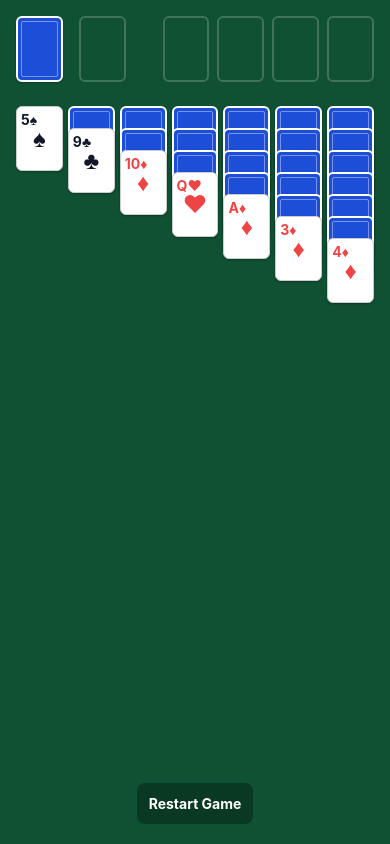
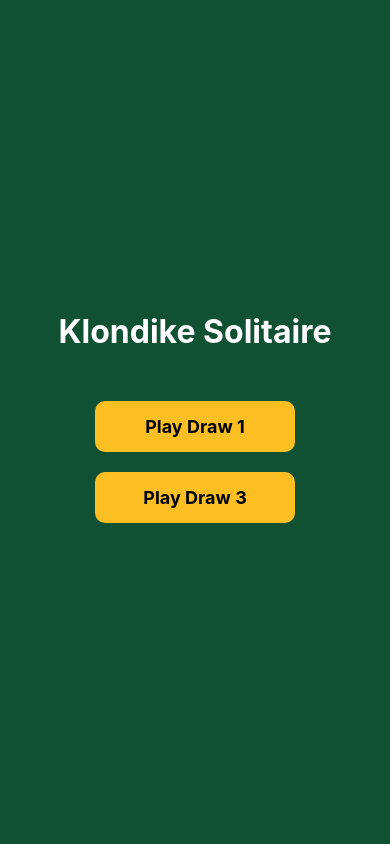
Before and after one commit to johnsac/my-first-app, a React Native app: screen / in a window 390 px wide. Built offline with nearby package versions, Linux system fonts and the light colour scheme.

Commit message:
solitaire v2

```diff
--- a/App.js
+++ b/App.js
@@ -1,5 +1,5 @@
-import React, { useState, useEffect } from 'react';
-import { StyleSheet, Text, View, TouchableOpacity, SafeAreaView, Dimensions, StatusBar, Alert } from 'react-native';
+import React, { useState, useEffect, useRef } from 'react';
+import { StyleSheet, Text, View, TouchableOpacity, SafeAreaView, Dimensions, StatusBar, Alert, PanResponder, Animated } from 'react-native';
 
 const SUITS = ['♠', '♥', '♦', '♣'];
 const VALUES = ['A', '2', '3', '4', '5', '6', '7', '8', '9', '10', 'J', 'Q', 'K'];
@@ -26,24 +26,72 @@ const shuffle = (deck) => {
   return d;
 };
 
+// Global reference to drop zones and move handler for PanResponder access without deep prop drilling
+const dropZones = {};
+let globalAttemptMove = () => false;
+
+const registerDropZone = (type, index, layout) => {
+  dropZones[`${type}-${index}`] = { type, index, layout };
+};
+
 export default function App() {
+  const [gameState, setGameState] = useState('menu'); // menu, playing, won
+  const [drawCount, setDrawCount] = useState(1);
+
   const [stock, setStock] = useState([]);
   const [waste, setWaste] = useState([]);
   const [foundations, setFoundations] = useState([[], [], [], []]);
   const [tableau, setTableau] = useState([[], [], [], [], [], [], []]);
 
-  // selectedCard: { location: 'waste' | 'tableau' | 'foundation', pileIndex: number, cardIndex: number }
-  const [selectedCard, setSelectedCard] = useState(null);
+  const [time, setTime] = useState(0);
+  const [moves, setMoves] = useState(0);
+  const [score, setScore] = useState(0);
 
+  const [history, setHistory] = useState([]);
+  const [hinting, setHinting] = useState(false);
+
+  // Timer
   useEffect(() => {
-    initializeGame();
-  }, []);
+    let interval = null;
+    if (gameState === 'playing') {
+      interval = setInterval(() => {
+        setTime(t => t + 1);
+      }, 1000);
+    } else if (gameState !== 'playing') {
+      clearInterval(interval);
+    }
+    return () => clearInterval(interval);
+  }, [gameState]);
 
-  const initializeGame = () => {
+  const saveHistory = (st = stock, w = waste, f = foundations, t = tableau, sc = score, m = moves) => {
+    const snap = {
+      stock: JSON.stringify(st),
+      waste: JSON.stringify(w),
+      foundations: JSON.stringify(f),
+      tableau: JSON.stringify(t),
+      score: sc,
+      moves: m
+    };
+    setHistory(prev => [...prev, snap]);
+  };
+
+  const handleUndo = () => {
+    if (history.length === 0) return;
+    const lastState = history[history.length - 1];
+    setStock(JSON.parse(lastState.stock));
+    setWaste(JSON.parse(lastState.waste));
+    setFoundations(JSON.parse(lastState.foundations));
+    setTableau(JSON.parse(lastState.tableau));
+    setScore(lastState.score);
+    setMoves(lastState.moves);
+    setHistory(history.slice(0, -1));
+  };
+
+  const initializeGame = (selectedDrawCount = 1) => {
+    setDrawCount(selectedDrawCount);
     const deck = shuffle(createDeck());
     const newTableau = [[], [], [], [], [], [], []];
 
-    // Deal tableau
     for (let i = 0; i < 7; i++) {
       for (let j = i; j < 7; j++) {
         const card = deck.pop();
@@ -56,47 +104,48 @@ export default function App() {
     setStock(deck);
     setWaste([]);
     setFoundations([[], [], [], []]);
-    setSelectedCard(null);
-  };
-
-  const handleStockTap = () => {
-    if (stock.length === 0) {
-      // Recycle waste to stock
-      const recycled = [...waste].reverse().map(c => ({...c, isFaceUp: false}));
-      setStock(recycled);
-      setWaste([]);
-    } else {
-      // Draw one card to waste
-      const newStock = [...stock];
-      const card = newStock.pop();
-      card.isFaceUp = true;
-      setStock(newStock);
-      setWaste([...waste, card]);
-    }
-    setSelectedCard(null);
+    setTime(0);
+    setMoves(0);
+    setScore(0);
+    setHistory([]);
+    setGameState('playing');
   };
 
   const checkWinCondition = (newFoundations) => {
     const isWin = newFoundations.every(f => f.length === 13);
     if (isWin) {
-      Alert.alert("Congratulations!", "You won the game!", [
-        { text: "Play Again", onPress: initializeGame }
-      ]);
+      setGameState('won');
     }
   };
 
-  const attemptMove = (destLocation, destPileIndex) => {
-    if (!selectedCard) return;
+  const handleStockTap = () => {
+    saveHistory(stock, waste, foundations, tableau, score, moves);
+    setMoves(m => m + 1);
 
-    const { location: srcLocation, pileIndex: srcPileIndex, cardIndex: srcCardIndex } = selectedCard;
+    if (stock.length === 0) {
+      const recycled = [...waste].reverse().map(c => ({...c, isFaceUp: false}));
+      setStock(recycled);
+      setWaste([]);
+      setScore(s => Math.max(0, s - 100));
+    } else {
+      const newStock = [...stock];
+      const newWaste = [...waste];
+      const limit = Math.min(drawCount, newStock.length);
 
-    // Can't move to the same place we selected from
-    if (srcLocation === destLocation && srcPileIndex === destPileIndex) {
-      setSelectedCard(null);
-      return;
+      for(let i=0; i<limit; i++) {
+        const card = newStock.pop();
+        card.isFaceUp = true;
+        newWaste.push(card);
+      }
+
+      setStock(newStock);
+      setWaste(newWaste);
     }
+  };
 
-    // Get the moving cards
+  const attemptMove = (srcLocation, srcPileIndex, srcCardIndex, destLocation, destPileIndex) => {
+    if (srcLocation === destLocation && srcPileIndex === destPileIndex) return false;
+
     let movingCards = [];
     if (srcLocation === 'waste') {
       movingCards = [waste[waste.length - 1]];
@@ -106,18 +155,16 @@ export default function App() {
       movingCards = [foundations[srcPileIndex][foundations[srcPileIndex].length - 1]];
     }
 
-    if (movingCards.length === 0) return;
+    if (!movingCards || movingCards.length === 0 || !movingCards[0]) return false;
     const baseCard = movingCards[0];
 
     let isValidMove = false;
+    let newFoundations = [...foundations];
+    let newTableau = [...tableau];
+    let scoreChange = 0;
 
-    // Validate move to foundation
     if (destLocation === 'foundation') {
-      if (movingCards.length > 1) {
-        setSelectedCard(null);
-        return; // Can only move one card to foundation
-      }
-
+      if (movingCards.length > 1) return false;
       const targetPile = foundations[destPileIndex];
       if (targetPile.length === 0) {
         isValidMove = baseCard.value === 'A';
@@ -127,14 +174,11 @@ export default function App() {
       }
 
       if (isValidMove) {
-        const newFoundations = [...foundations];
         newFoundations[destPileIndex] = [...newFoundations[destPileIndex], baseCard];
-        setFoundations(newFoundations);
-        checkWinCondition(newFoundations);
+        if (srcLocation === 'tableau') scoreChange = 10;
+        if (srcLocation === 'waste') scoreChange = 15;
       }
-    }
-    // Validate move to tableau
-    else if (destLocation === 'tableau') {
+    } else if (destLocation === 'tableau') {
       const targetPile = tableau[destPileIndex];
       if (targetPile.length === 0) {
         isValidMove = baseCard.value === 'K';
@@ -144,115 +188,115 @@ export default function App() {
       }
 
       if (isValidMove) {
-        const newTableau = [...tableau];
         newTableau[destPileIndex] = [...newTableau[destPileIndex], ...movingCards];
-        setTableau(newTableau);
+        if (srcLocation === 'waste') scoreChange = 5;
+        if (srcLocation === 'foundation') scoreChange = -15;
       }
     }
 
     if (isValidMove) {
-      // Remove from source
+      saveHistory(stock, waste, foundations, tableau, score, moves);
+      setMoves(m => m + 1);
+      setScore(s => Math.max(0, s + scoreChange));
+
       if (srcLocation === 'waste') {
         const newWaste = [...waste];
         newWaste.pop();
         setWaste(newWaste);
       } else if (srcLocation === 'tableau') {
-        const newTableau = [...tableau];
         newTableau[srcPileIndex] = newTableau[srcPileIndex].slice(0, srcCardIndex);
-        // Auto flip revealed card
-        if (newTableau[srcPileIndex].length > 0) {
+        if (newTableau[srcPileIndex].length > 0 && !newTableau[srcPileIndex][newTableau[srcPileIndex].length - 1].isFaceUp) {
           newTableau[srcPileIndex][newTableau[srcPileIndex].length - 1].isFaceUp = true;
+          setScore(s => s + 5);
         }
-        setTableau(newTableau);
       } else if (srcLocation === 'foundation') {
-        const newFoundations = [...foundations];
         newFoundations[srcPileIndex].pop();
-        setFoundations(newFoundations);
       }
+
+      setTableau(newTableau);
+      setFoundations(newFoundations);
+      if (destLocation === 'foundation') checkWinCondition(newFoundations);
+      return true;
     }
-
-    setSelectedCard(null);
+    return false;
   };
 
-  const handleWasteTap = () => {
-    if (waste.length === 0) return;
+  // Wire up global attempt move
+  globalAttemptMove = attemptMove;
 
-    if (selectedCard && selectedCard.location === 'waste') {
-      setSelectedCard(null); // Deselect
-    } else if (selectedCard) {
-      setSelectedCard(null); // Invalid move to waste
-    } else {
-      setSelectedCard({ location: 'waste', pileIndex: 0, cardIndex: waste.length - 1 });
-    }
+  const handleHint = () => {
+    setHinting(true);
+    setTimeout(() => setHinting(false), 800);
   };
 
-  const handleFoundationTap = (pileIndex) => {
-    if (selectedCard) {
-      attemptMove('foundation', pileIndex);
-    } else if (foundations[pileIndex].length > 0) {
-      setSelectedCard({ location: 'foundation', pileIndex, cardIndex: foundations[pileIndex].length - 1 });
-    }
+  const formatTime = (seconds) => {
+    const m = Math.floor(seconds / 60);
+    const s = seconds % 60;
+    return `${m}:${s < 10 ? '0' : ''}${s}`;
   };
 
-  const handleTableauTap = (pileIndex, cardIndex, card) => {
-    if (selectedCard) {
-      attemptMove('tableau', pileIndex);
-    } else {
-      // Only allow selecting face up cards
-      if (card && card.isFaceUp) {
-        setSelectedCard({ location: 'tableau', pileIndex, cardIndex });
-      } else if (tableau[pileIndex].length === 0) {
-        // Tapped empty pile when trying to move a king - wait, attemptMove handles this if selectedCard was true.
-        // If no selectedCard, tapping empty pile does nothing.
-      }
-    }
-  };
+  if (gameState === 'menu') {
+    return (
+      <SafeAreaView style={styles.menuContainer}>
+        <StatusBar barStyle="light-content" />
+        <Text style={styles.menuTitle}>Klondike Solitaire</Text>
+        <TouchableOpacity style={styles.menuButton} onPress={() => initializeGame(1)}>
+          <Text style={styles.menuButtonText}>Play Draw 1</Text>
+        </TouchableOpacity>
+        <TouchableOpacity style={styles.menuButton} onPress={() => initializeGame(3)}>
+          <Text style={styles.menuButtonText}>Play Draw 3</Text>
+        </TouchableOpacity>
+      </SafeAreaView>
+    );
+  }
 
-  const isSelected = (location, pileIndex, cardIndex) => {
-    if (!selectedCard) return false;
-    if (location === 'tableau') {
-      return selectedCard.location === location && selectedCard.pileIndex === pileIndex && cardIndex >= selectedCard.cardIndex;
-    }
-    return selectedCard.location === location && selectedCard.pileIndex === pileIndex && selectedCard.cardIndex === cardIndex;
-  };
-
-  const renderCard = (card, location, pileIndex, cardIndex, style = {}) => {
-    if (!card) {
-      // Empty slot
-      return (
-        <View style={[styles.cardSlot, style]}>
-        </View>
-      );
-    }
-
-    const selected = isSelected(location, pileIndex, cardIndex);
-
-    if (!card.isFaceUp) {
-      return (
-        <View style={[styles.card, styles.cardBack, style, selected && styles.cardSelected]}>
-          <View style={styles.cardBackPattern} />
-        </View>
-      );
-    }
-
-    const color = isRed(card.suit) ? '#ef4444' : '#111827';
-
+  if (gameState === 'won') {
     return (
-      <View style={[styles.card, style, selected && styles.cardSelected]}>
-        <Text style={[styles.cardValueTop, { color }]}>{card.value}{card.suit}</Text>
-        <Text style={[styles.cardSuitCenter, { color }]}>{card.suit}</Text>
-      </View>
+      <SafeAreaView style={styles.menuContainer}>
+        <StatusBar barStyle="light-content" />
+        <Text style={styles.menuTitle}>You Won!</Text>
+        <Text style={styles.winStats}>Score: {score}</Text>
+        <Text style={styles.winStats}>Time: {formatTime(time)}</Text>
+        <Text style={styles.winStats}>Moves: {moves}</Text>
+        <TouchableOpacity style={[styles.menuButton, {marginTop: 40}]} onPress={() => setGameState('menu')}>
+          <Text style={styles.menuButtonText}>Main Menu</Text>
+        </TouchableOpacity>
+      </SafeAreaView>
     );
-  };
+  }
 
   return (
     <SafeAreaView style={styles.container}>
       <StatusBar barStyle="light-content" />
 
-      {/* Top row: Stock, Waste, spacer, Foundations */}
+      {/* Header */}
+      <View style={styles.header}>
+        <Text style={styles.headerText}>Score: {score}</Text>
+        <Text style={styles.headerText}>Time: {formatTime(time)}</Text>
+        <Text style={styles.headerText}>Moves: {moves}</Text>
+      </View>
+
+      {/* Top row: Foundations (Left), Stock/Waste (Right) */}
       <View style={styles.topRow}>
+        <View style={styles.foundationsContainer}>
+          {foundations.map((f, index) => (
+            <DroppablePile key={`f-${index}`} type="foundation" index={index} cards={f} hinting={hinting} />
+          ))}
+        </View>
+
         <View style={styles.stockWasteContainer}>
-          <TouchableOpacity onPress={handleStockTap} activeOpacity={0.8}>
+          <View style={styles.wasteContainer}>
+            {waste.length > 0 && (
+              <DraggableCard
+                card={waste[waste.length - 1]}
+                location="waste"
+                pileIndex={0}
+                cardIndex={waste.length - 1}
+                hinting={hinting}
+              />
+            )}
+          </View>
+          <TouchableOpacity onPress={handleStockTap} activeOpacity={0.8} style={styles.stockContainer}>
             {stock.length > 0 ? (
               <View style={[styles.card, styles.cardBack]}>
                 <View style={styles.cardBackPattern} />
@@ -263,171 +307,172 @@ export default function App() {
               </View>
             )}
           </TouchableOpacity>
-
-          <TouchableOpacity onPress={handleWasteTap} activeOpacity={0.8} style={styles.wasteContainer}>
-            {waste.length > 0 ? renderCard(waste[waste.length - 1], 'waste', 0, waste.length - 1) : renderCard(null)}
-          </TouchableOpacity>
-        </View>
-
-        <View style={styles.foundationsContainer}>
-          {foundations.map((f, index) => (
-            <TouchableOpacity key={`f-${index}`} onPress={() => handleFoundationTap(index)} activeOpacity={0.8} style={styles.foundationPile}>
-              {f.length > 0 ? renderCard(f[f.length - 1], 'foundation', index, f.length - 1) : renderCard(null)}
-            </TouchableOpacity>
-          ))}
         </View>
       </View>
 
       {/* Main Tableau */}
       <View style={styles.tableauContainer}>
         {tableau.map((pile, pileIndex) => (
-          <TouchableOpacity
-            key={`t-${pileIndex}`}
-            style={styles.tableauColumn}
-            activeOpacity={1}
-            onPress={() => {
-              if (pile.length === 0) {
-                handleTableauTap(pileIndex, -1, null);
-              } else {
-                handleTableauTap(pileIndex, pile.length - 1, pile[pile.length - 1]); // fallback if tapped below cards
-              }
-            }}
-          >
-            {pile.length === 0 && renderCard(null)}
-            {pile.map((card, cardIndex) => (
-              <TouchableOpacity
-                key={card.id}
-                style={[styles.tableauCardWrapper, { top: cardIndex * 22 }]}
-                activeOpacity={0.9}
-                onPress={(e) => {
-                  e.stopPropagation();
-                  handleTableauTap(pileIndex, cardIndex, card);
-                }}
-              >
-                {renderCard(card, 'tableau', pileIndex, cardIndex)}
-              </TouchableOpacity>
-            ))}
-          </TouchableOpacity>
+          <DroppablePile key={`t-${pileIndex}`} type="tableau" index={pileIndex} cards={pile} isTableau={true} hinting={hinting} />
         ))}
       </View>
 
-      <TouchableOpacity style={styles.restartButton} onPress={initializeGame}>
-        <Text style={styles.restartText}>Restart Game</Text>
-      </TouchableOpacity>
-
+      {/* Action Bar */}
+      <View style={styles.actionBar}>
+        <TouchableOpacity style={[styles.actionButton, history.length === 0 && {opacity: 0.5}]} onPress={handleUndo} disabled={history.length === 0}>
+          <Text style={styles.actionText}>Undo</Text>
+        </TouchableOpacity>
+        <TouchableOpacity style={styles.actionButton} onPress={handleHint}>
+          <Text style={styles.actionText}>Hint</Text>
+        </TouchableOpacity>
+        <TouchableOpacity style={styles.actionButton} onPress={() => setGameState('menu')}>
+          <Text style={styles.actionText}>Menu</Text>
+        </TouchableOpacity>
+      </View>
     </SafeAreaView>
   );
 }
 
+const DroppablePile = ({ type, index, cards, isTableau, hinting }) => {
+  const handleLayout = (e) => {
+    e.target.measure((x, y, width, height, pageX, pageY) => {
+      registerDropZone(type, index, { x: pageX, y: pageY, width, height: isTableau ? Math.max(height, cardHeight * 3) : height });
+    });
+  };
+
+  return (
+    <View style={isTableau ? styles.tableauColumn : styles.foundationPile} onLayout={handleLayout} collapsable={false}>
+      {cards.length === 0 && <View style={[styles.cardSlot, hinting && type==='foundation' && styles.hintGlow]} />}
+      {cards.map((card, cardIndex) => {
+        const isMovable = card.isFaceUp;
+        return (
+          <View key={card.id} style={isTableau ? [styles.tableauCardWrapper, { top: cardIndex * 22 }] : styles.foundationCardWrapper}>
+            {isMovable ? (
+              <DraggableCard
+                card={card}
+                location={type}
+                pileIndex={index}
+                cardIndex={cardIndex}
+                hinting={hinting}
+                movingCards={isTableau ? cards.slice(cardIndex) : [card]}
+                isTableau={isTableau}
+              />
+            ) : (
+              <CardDisplay card={card} />
+            )}
+          </View>
+        );
+      })}
+    </View>
+  );
+};
+
+const DraggableCard = ({ card, location, pileIndex, cardIndex, movingCards = [], isTableau, hinting }) => {
+  const pan = useRef(new Animated.ValueXY()).current;
+  const [isDragging, setIsDragging] = useState(false);
+
+  const panResponder = useRef(
+    PanResponder.create({
+      onStartShouldSetPanResponder: () => true,
+      onMoveShouldSetPanResponder: () => true,
+      onPanResponderGrant: () => {
+        setIsDragging(true);
+        pan.setOffset({ x: pan.x._value, y: pan.y._value });
+        pan.setValue({ x: 0, y: 0 });
+      },
+      onPanResponderMove: Animated.event([null, { dx: pan.x, dy: pan.y }], { useNativeDriver: false }),
+      onPanResponderRelease: (e, gesture) => {
+        setIsDragging(false);
+        pan.flattenOffset();
+
+        let droppedOn = null;
+        for (const key in dropZones) {
+          const zone = dropZones[key];
+          if (
+            gesture.moveX >= zone.layout.x && gesture.moveX <= zone.layout.x + zone.layout.width &&
+            gesture.moveY >= zone.layout.y && gesture.moveY <= zone.layout.y + zone.layout.height
+          ) {
+            droppedOn = zone;
+            break;
+          }
+        }
+
+        let moved = false;
+        if (droppedOn) {
+          moved = globalAttemptMove(location, pileIndex, cardIndex, droppedOn.type, droppedOn.index);
+        }
+
+        if (!moved) {
+          Animated.spring(pan, { toValue: { x: 0, y: 0 }, useNativeDriver: false, friction: 5 }).start();
+        }
+      }
+    })
+  ).current;
+
+  const renderedCards = movingCards.length > 0 ? movingCards : [card];
+
+  return (
+    <Animated.View {...panResponder.panHandlers} style={[pan.getLayout(), { zIndex: isDragging ? 999 : 1 }]}>
+      {renderedCards.map((c, i) => (
+        <View key={c.id} style={i > 0 ? { position: 'absolute', top: i * 22, left: 0 } : {}}>
+          <CardDisplay card={c} isDragging={isDragging && i===0} hinting={hinting} />
+        </View>
+      ))}
+    </Animated.View>
+  );
+};
+
+const CardDisplay = ({ card, isDragging, hinting }) => {
+  if (!card) return null;
+  if (!card.isFaceUp) {
+    return (
+      <View style={[styles.card, styles.cardBack]}>
+        <View style={styles.cardBackPattern} />
+      </View>
+    );
+  }
+  const color = isRed(card.suit) ? '#ef4444' : '#111827';
+  return (
+    <View style={[styles.card, isDragging && styles.cardDragging, hinting && styles.hintGlow]}>
+      <Text style={[styles.cardValueTop, { color }]}>{card.value}{card.suit}</Text>
+      <Text style={[styles.cardSuitCenter, { color }]}>{card.suit}</Text>
+    </View>
+  );
+};
+
 const windowWidth = Dimensions.get('window').width;
-const cardWidth = (windowWidth - 32 - 30) / 7; // padding, gaps
+const cardWidth = (windowWidth - 32 - 30) / 7;
 const cardHeight = cardWidth * 1.4;
 
 const styles = StyleSheet.create({
-  container: {
-    flex: 1,
-    backgroundColor: '#0f5132', // Classic green felt
-  },
-  topRow: {
-    flexDirection: 'row',
-    justifyContent: 'space-between',
-    paddingHorizontal: 16,
-    paddingTop: 16,
-    marginBottom: 24,
-    zIndex: 10,
-  },
-  stockWasteContainer: {
-    flexDirection: 'row',
-    gap: 8,
-  },
-  wasteContainer: {
-    marginLeft: 8,
-  },
-  foundationsContainer: {
-    flexDirection: 'row',
-    gap: 8,
-  },
-  foundationPile: {
-  },
-  recycleIcon: {
-    fontSize: 24,
-    color: 'rgba(255,255,255,0.3)',
-  },
-  tableauContainer: {
-    flex: 1,
-    flexDirection: 'row',
-    justifyContent: 'space-between',
-    paddingHorizontal: 16,
-  },
-  tableauColumn: {
-    width: cardWidth,
-    minHeight: cardHeight, // Allows tapping empty columns
-  },
-  tableauCardWrapper: {
-    position: 'absolute',
-    left: 0,
-    right: 0,
-  },
-  cardSlot: {
-    width: cardWidth,
-    height: cardHeight,
-    borderWidth: 2,
-    borderColor: 'rgba(255, 255, 255, 0.2)',
-    borderRadius: 6,
-    alignItems: 'center',
-    justifyContent: 'center',
-  },
-  card: {
-    width: cardWidth,
-    height: cardHeight,
-    backgroundColor: '#fff',
-    borderRadius: 6,
-    borderWidth: 1,
-    borderColor: '#ccc',
-    padding: 4,
-    shadowColor: '#000',
-    shadowOffset: { width: 0, height: 1 },
-    shadowOpacity: 0.3,
-    shadowRadius: 2,
-    elevation: 3,
-  },
-  cardBack: {
-    backgroundColor: '#1d4ed8', // Blue back
-    borderColor: '#fff',
-    borderWidth: 2,
-    padding: 3,
-  },
-  cardBackPattern: {
-    flex: 1,
-    borderWidth: 1,
-    borderColor: 'rgba(255,255,255,0.4)',
-    borderRadius: 2,
-  },
-  cardSelected: {
-    borderColor: '#fbbf24', // Yellow highlight
-    borderWidth: 3,
-    transform: [{ scale: 1.05 }],
-    shadowOpacity: 0.5,
-    shadowRadius: 4,
-  },
-  cardValueTop: {
-    fontSize: 14,
-    fontWeight: 'bold',
-  },
-  cardSuitCenter: {
-    fontSize: 24,
-    textAlign: 'center',
-    marginTop: -4,
-  },
-  restartButton: {
-    alignSelf: 'center',
-    padding: 12,
-    marginBottom: 20,
-    backgroundColor: 'rgba(0,0,0,0.3)',
-    borderRadius: 8,
-  },
-  restartText: {
-    color: '#fff',
-    fontWeight: 'bold',
-  }
+  menuContainer: { flex: 1, backgroundColor: '#0f5132', alignItems: 'center', justifyContent: 'center' },
+  menuTitle: { fontSize: 32, fontWeight: 'bold', color: '#fff', marginBottom: 40 },
+  menuButton: { backgroundColor: '#fbbf24', paddingHorizontal: 30, paddingVertical: 15, borderRadius: 10, marginVertical: 10, width: 200, alignItems: 'center' },
+  menuButtonText: { fontSize: 18, fontWeight: 'bold', color: '#000' },
+  winStats: { fontSize: 20, color: '#fff', marginVertical: 5 },
+  container: { flex: 1, backgroundColor: '#0f5132' },
+  header: { flexDirection: 'row', justifyContent: 'space-around', paddingVertical: 10, backgroundColor: 'rgba(0,0,0,0.3)' },
+  headerText: { color: '#fff', fontWeight: 'bold', fontSize: 16 },
+  topRow: { flexDirection: 'row', justifyContent: 'space-between', paddingHorizontal: 16, paddingTop: 16, marginBottom: 24, zIndex: 10 },
+  foundationsContainer: { flexDirection: 'row', gap: 8 },
+  stockWasteContainer: { flexDirection: 'row', gap: 8 },
+  foundationPile: { width: cardWidth, height: cardHeight },
+  foundationCardWrapper: { position: 'absolute' },
+  wasteContainer: { width: cardWidth, height: cardHeight },
+  stockContainer: { width: cardWidth, height: cardHeight },
+  recycleIcon: { fontSize: 24, color: 'rgba(255,255,255,0.3)' },
+  tableauContainer: { flex: 1, flexDirection: 'row', justifyContent: 'space-between', paddingHorizontal: 16 },
+  tableauColumn: { width: cardWidth, minHeight: cardHeight },
+  tableauCardWrapper: { position: 'absolute', left: 0, right: 0 },
+  cardSlot: { width: cardWidth, height: cardHeight, borderWidth: 2, borderColor: 'rgba(255, 255, 255, 0.2)', borderRadius: 6, alignItems: 'center', justifyContent: 'center' },
+  card: { width: cardWidth, height: cardHeight, backgroundColor: '#fff', borderRadius: 6, borderWidth: 1, borderColor: '#ccc', padding: 4 },
+  cardBack: { backgroundColor: '#1d4ed8', borderColor: '#fff', borderWidth: 2, padding: 3 },
+  cardBackPattern: { flex: 1, borderWidth: 1, borderColor: 'rgba(255,255,255,0.4)', borderRadius: 2 },
+  cardDragging: { borderColor: '#fbbf24', borderWidth: 2, shadowColor: '#000', shadowOffset: { width: 0, height: 10 }, shadowOpacity: 0.5, shadowRadius: 10, elevation: 10 },
+  cardValueTop: { fontSize: 14, fontWeight: 'bold' },
+  cardSuitCenter: { fontSize: 24, textAlign: 'center', marginTop: -4 },
+  hintGlow: { borderColor: '#fbbf24', borderWidth: 2, shadowColor: '#fbbf24', shadowOpacity: 1, shadowRadius: 10 },
+  actionBar: { flexDirection: 'row', justifyContent: 'space-around', paddingVertical: 15, backgroundColor: 'rgba(0,0,0,0.3)', marginTop: 'auto' },
+  actionButton: { padding: 10 },
+  actionText: { color: '#fff', fontSize: 16, fontWeight: 'bold' }
 });
```
